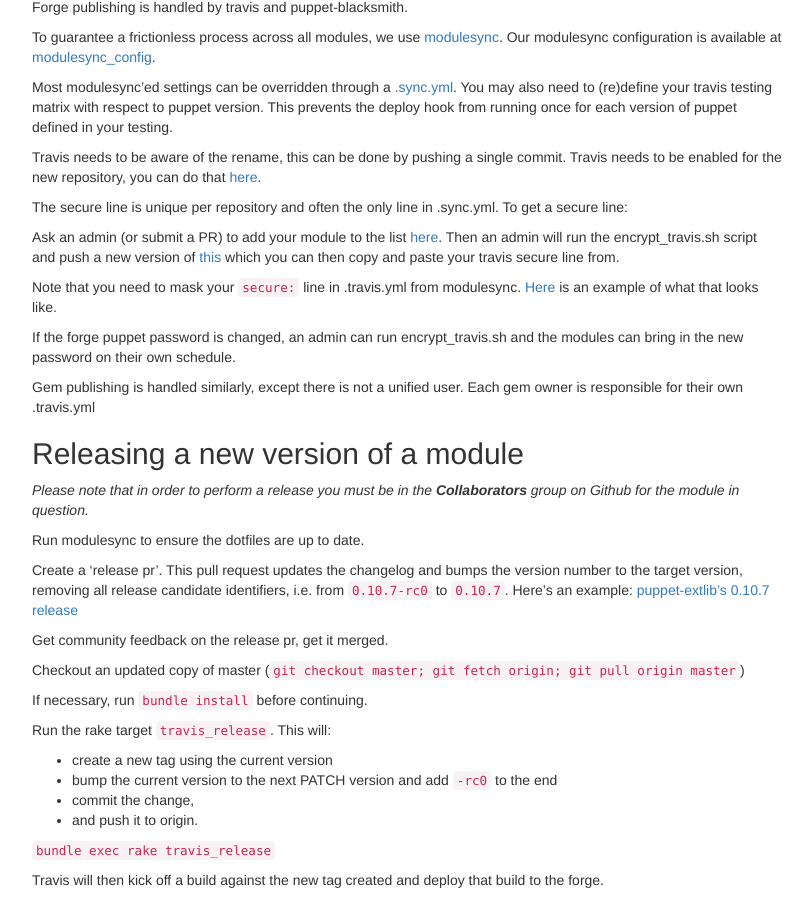
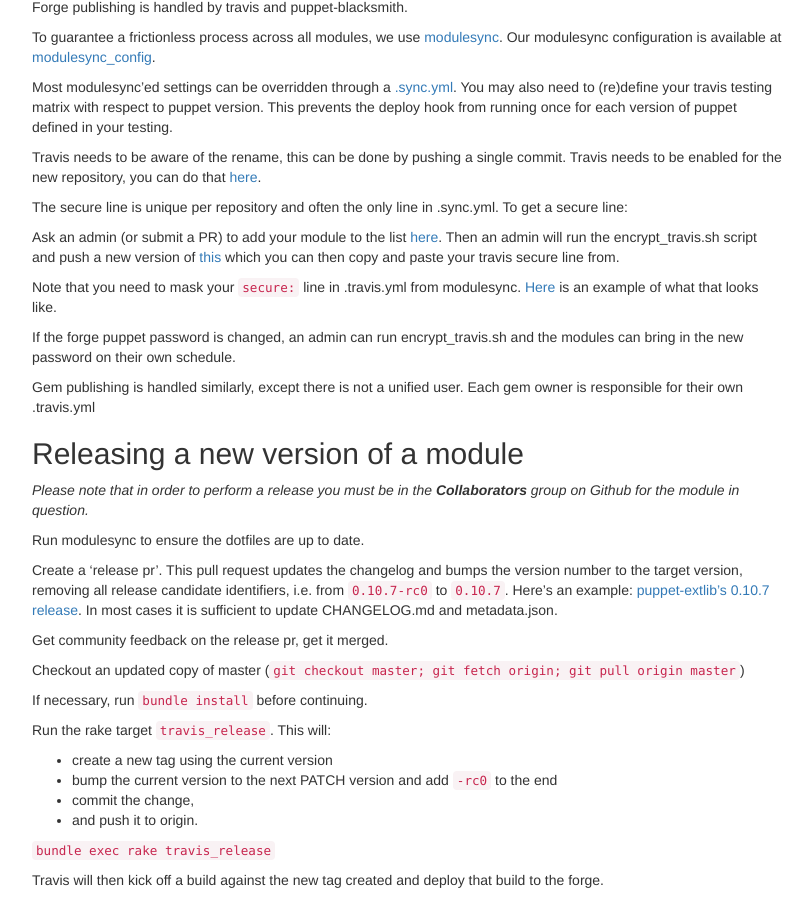
Before and after one commit to voxpupuli/voxpupuli.github.io, a Jekyll site: the page built from docs/index.md, in a window 1280 px wide and 900 px high, scrolled down 873 px. Shown: the whole window, without its empty margins (233-1045 px from the left). Built offline with Jekyll 4.4.1, drawn with Linux system fonts in a browser that asks for light colours; nearby versions of some CDN libraries.

Commit message:
add note about needed files for version bump

```diff
--- a/docs/index.md
+++ b/docs/index.md
@@ -65,7 +65,7 @@
 
 Run modulesync to ensure the dotfiles are up to date.
 
-Create a 'release pr'. This pull request updates the changelog and bumps the version number to the target version, removing all release candidate identifiers, i.e. from `0.10.7-rc0` to `0.10.7`. Here's an example: [puppet-extlib's 0.10.7 release](https://github.com/voxpupuli/puppet-extlib/pull/43)
+Create a 'release pr'. This pull request updates the changelog and bumps the version number to the target version, removing all release candidate identifiers, i.e. from `0.10.7-rc0` to `0.10.7`. Here's an example: [puppet-extlib's 0.10.7 release](https://github.com/voxpupuli/puppet-extlib/pull/43). In most cases it is sufficient to update CHANGELOG.md and metadata.json.
 
 Get community feedback on the release pr, get it merged.
 
```
